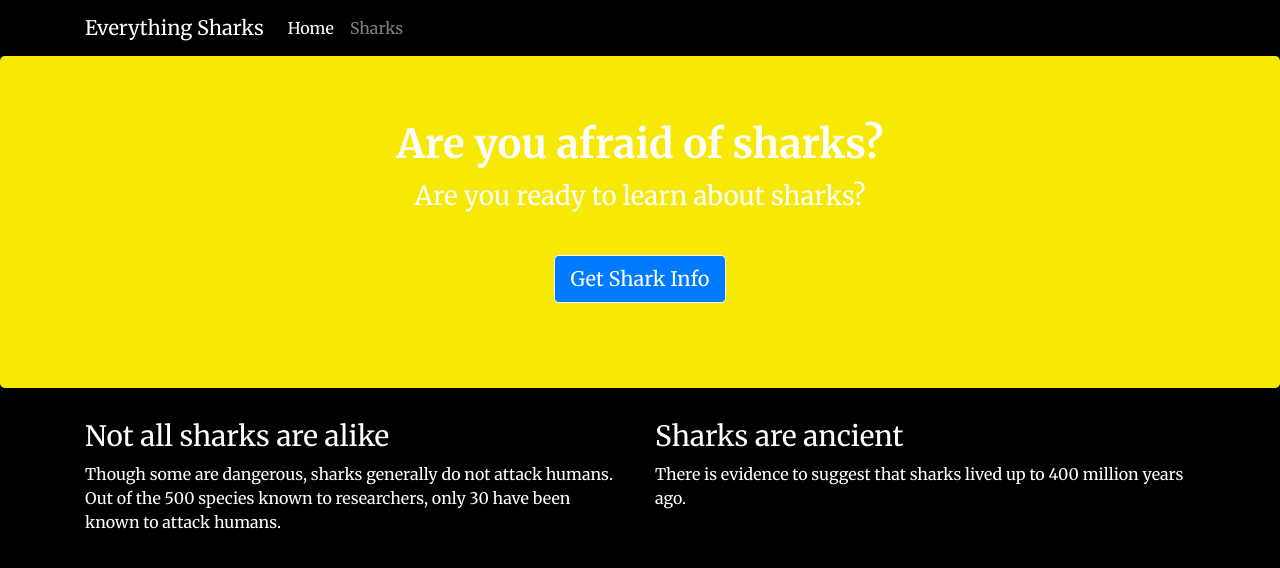
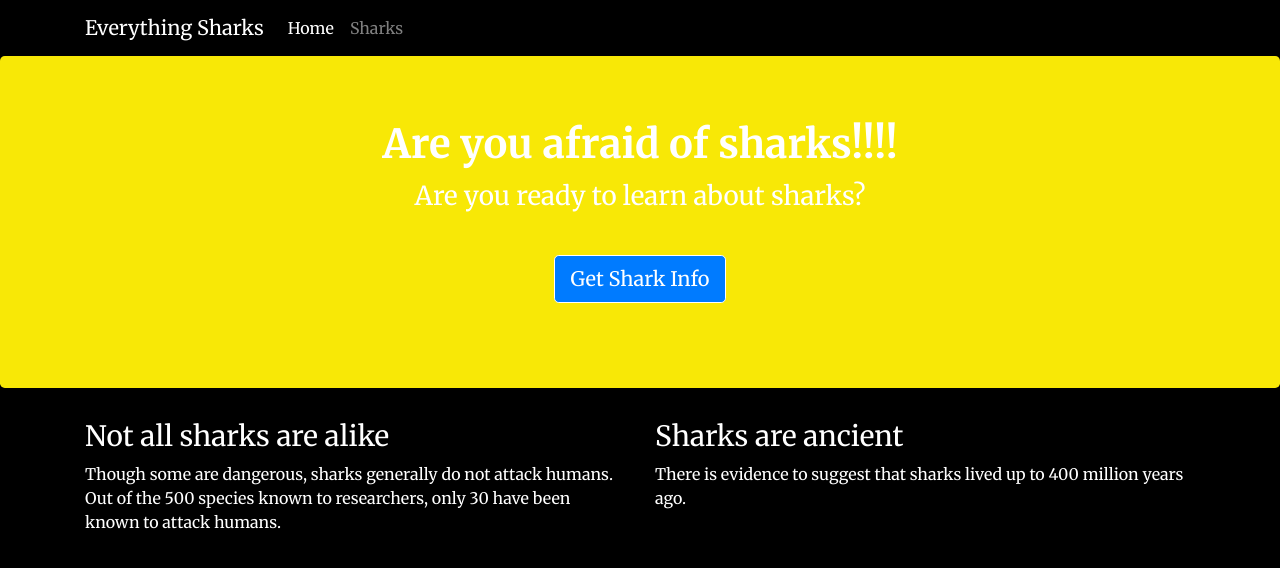
Before and after one commit to luizhpriotto/AMcom, a website: page node-project/views/index.html in a window 1280 px wide. Drawn offline with nearby package versions, Linux system fonts and the light colour scheme.

Commit message:
alterado titulo

```diff
--- a/node-project/views/index.html
+++ b/node-project/views/index.html
@@ -27,7 +27,7 @@
     </nav>
     <div class="jumbotron">
         <div class="container">
-            <h1>Are you afraid of sharks?</h1>
+            <h1>Are you afraid of sharks!!!!</h1>
             <p>Are you ready to learn about sharks?</p>
             <br>
             <p><a class="btn btn-primary btn-lg" href="/sharks" role="button">Get Shark Info</a>
```
